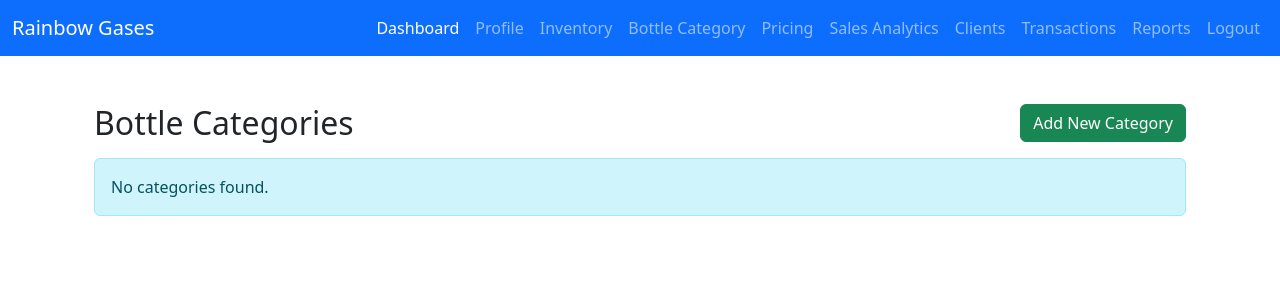
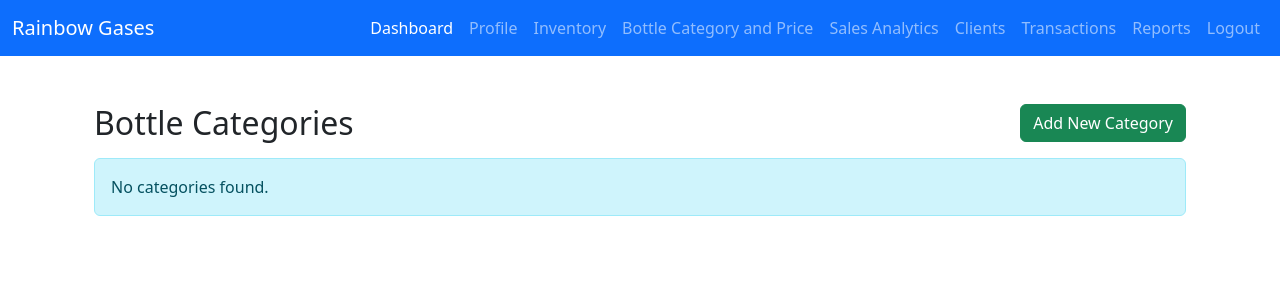
Before and after one commit to ashishmishra1998/O2_MGMT, a Django app: page /categories/ in a window 1280 px wide. Shown: the top 300 px of the page. Run offline with Django 5.2, Linux system fonts and the light colour scheme; the visitor is signed in with stand-in values (Sample User, id 1); data that the repository does not hold is empty; some libraries are stand-ins or nearby versions.

Commit message:
Category crud update for price

```diff
--- a/bottle_MGMT/forms.py
+++ b/bottle_MGMT/forms.py
@@ -73,4 +73,4 @@ class BottlePricingForm(forms.ModelForm):
 class BottleCategoryForm(forms.ModelForm):
     class Meta:
         model = BottleCategory
-        fields = ['name']
+        fields = ['name', 'price']
--- a/bottle_MGMT/models.py
+++ b/bottle_MGMT/models.py
@@ -45,7 +45,7 @@ class BottleCategory(models.Model):
     price = models.DecimalField(max_digits=10, decimal_places=2, blank=True, null=True)
 
     def __str__(self):
-        return self.name
+        return f"{self.name} (Rs. {self.price})"
 
 class Bottle(models.Model):
     STATUS_CHOICES = [
--- a/templates/base.html
+++ b/templates/base.html
@@ -26,8 +26,8 @@
                 <li class="nav-item"><a class="nav-link active" href="{% url 'admin_dashboard' %}">Dashboard</a></li>
                 <li class="nav-item"><a class="nav-link" href="{% url 'admin_profile' %}">Profile</a></li>
                 <li class="nav-item"><a class="nav-link" href="{% url 'inventory' %}">Inventory</a></li>
-                <li class="nav-item"><a class="nav-link" href="{% url 'category_list' %}">Bottle Category</a></li>
-                <li class="nav-item"><a class="nav-link" href="{% url 'pricing' %}">Pricing</a></li>
+                <li class="nav-item"><a class="nav-link" href="{% url 'category_list' %}">Bottle Category and Price</a></li>
+                {% comment %} <li class="nav-item"><a class="nav-link" href="{% url 'pricing' %}">Pricing</a></li> {% endcomment %}
                 <li class="nav-item">
                     <a class="nav-link" href="{% url 'sales_analytics' %}">Sales Analytics</a>
                 </li>
--- a/templates/category_list.html
+++ b/templates/category_list.html
@@ -11,7 +11,10 @@
         <ul class="list-group">
             {% for category in categories %}
                 <li class="list-group-item d-flex justify-content-between align-items-center">
-                    {{ category.name }}
+                    <span>
+                        {{ category.name }}
+                        <span class="text-muted">(Rs. {{ category.price }})</span>
+                    </span>
                     <a href="{% url 'category_edit' category.id %}" class="btn btn-sm btn-outline-primary">Edit</a>
                 </li>
             {% endfor %}
```
